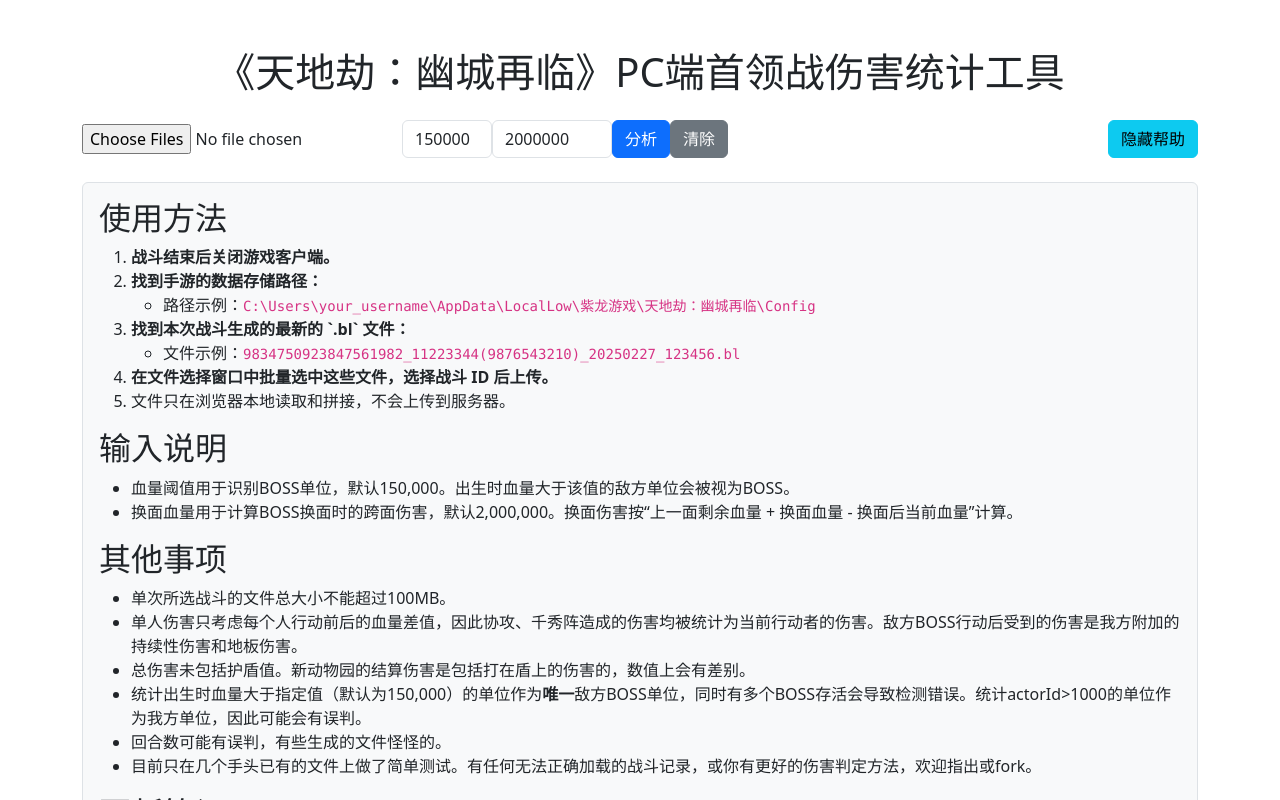
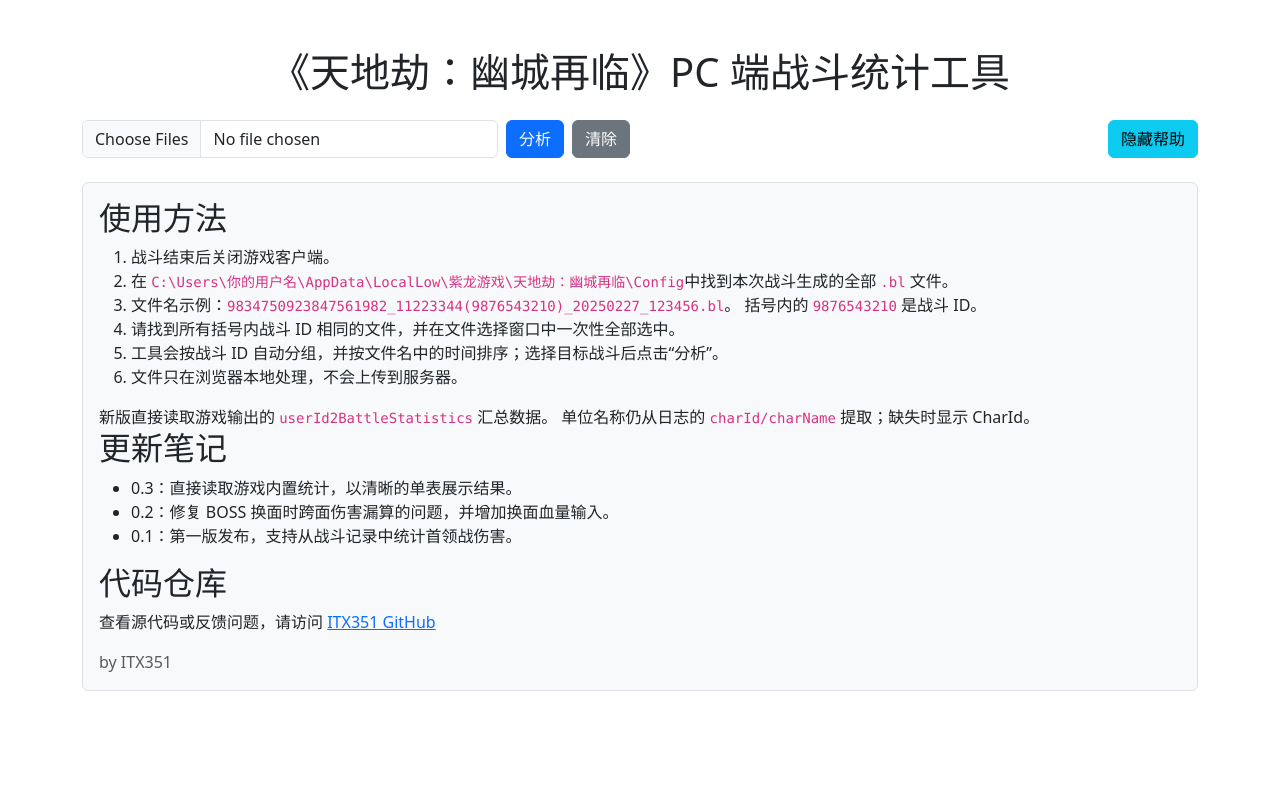
Before and after one commit to ITX351/tdj_act, a React (Create React App) app: page / in a window 1280 px wide. Both pictures are taken after a click on the button "显示帮助". Shown: the top 800 px of the page. Built offline with nearby package versions, Linux system fonts and the light colour scheme.

Commit message:
v0.3 改为展示表格 读取原生统计

```diff
--- a/src/App.css
+++ b/src/App.css
@@ -1,45 +1,14 @@
-.App {
-  text-align: center;
+.statistics-file-input {
+  width: auto;
+  min-width: min(100%, 26rem);
 }
 
-.App-logo {
-  height: 40vmin;
-  pointer-events: none;
+.statistics-battle-select {
+  width: auto;
+  max-width: 20rem;
 }
 
-@media (prefers-reduced-motion: no-preference) {
-  .App-logo {
-    animation: App-logo-spin infinite 20s linear;
-  }
+th,
+td {
+  white-space: nowrap;
 }
-
-.App-header {
-  background-color: #282c34;
-  min-height: 100vh;
-  display: flex;
-  flex-direction: column;
-  align-items: center;
-  justify-content: center;
-  font-size: calc(10px + 2vmin);
-  color: white;
-}
-
-.App-link {
-  color: #61dafb;
-}
-
-@keyframes App-logo-spin {
-  from {
-    transform: rotate(0deg);
-  }
-  to {
-    transform: rotate(360deg);
-  }
-}
-
-@media (min-width: 768px) {
-  .row > .col-md-6 {
-    display: flex;
-    flex-direction: column;
-  }
-}
--- a/src/App.js
+++ b/src/App.js
@@ -1,29 +1,24 @@
-import React, { useState, useRef } from 'react';
+import React, { useRef, useState } from 'react';
 import 'bootstrap/dist/css/bootstrap.min.css';
-import './App.css'; // 引入新的CSS文件
+import './App.css';
 
-const DEFAULT_HP_THRESHOLD = 150000; // 添加常量
-const DEFAULT_BOSS_PHASE_HP = 2000000;
 const MAX_TOTAL_FILE_SIZE = 100 * 1024 * 1024;
 const LOG_FILE_NAME_PATTERN = /^(\d+)_(\d+)\((\d+)\)_(\d{8})_(\d{6})\.bl$/i;
+const STATISTICS_MARKER = 'userId2BattleStatistics:';
+const numberFormatter = new Intl.NumberFormat('zh-CN');
 
 export const groupLogFiles = (files) => {
   const groups = new Map();
-
   Array.from(files).forEach((file) => {
     const match = file.name.match(LOG_FILE_NAME_PATTERN);
-    const playerId = match?.[1] || null;
-    const dungeonId = match?.[2] || null;
-    const battleId = match?.[3] || file.name;
-    const key = match ? `${playerId}_${dungeonId}(${battleId})` : `legacy:${file.name}`;
-    const timestamp = match ? `${match[4]}${match[5]}` : '';
+    const key = match ? `${match[1]}_${match[2]}(${match[3]})` : `legacy:${file.name}`;
     if (!groups.has(key)) {
-      groups.set(key, { key, playerId, dungeonId, battleId, files: [] });
+      groups.set(key, { key, battleId: match?.[3] || file.name, files: [] });
     }
-    groups.get(key).files.push({ file, timestamp });
+    groups.get(key).files.push({ file, timestamp: match ? `${match[4]}${match[5]}` : '' });
   });
 
-  const sortedGroups = Array.from(groups.values())
+  return Array.from(groups.values())
     .map((group) => ({
       ...group,
       files: group.files
@@ -31,351 +26,239 @@
         .map(({ file }) => file),
     }))
     .sort((a, b) => b.files.length - a.files.length || a.key.localeCompare(b.key));
-
-  return sortedGroups;
 };
 
-function App() {
-  const [fileGroups, setFileGroups] = useState([]);
-  const [selectedGroupKey, setSelectedGroupKey] = useState('');
-  const [result, setResult] = useState(null);
-  const [logs, setLogs] = useState([]);
-  const [logsVisible, setLogsVisible] = useState(false);
-  const [fileName, setFileName] = useState(''); // 添加文件名状态
-  const fileInputRef = useRef(null); // 添加引用
-  const [helpVisible, setHelpVisible] = useState(false); // 添加帮助按钮状态
-  const [hpThreshold, setHpThreshold] = useState(DEFAULT_HP_THRESHOLD); // 使用常量
-  const [bossPhaseHp, setBossPhaseHp] = useState(DEFAULT_BOSS_PHASE_HP);
+export const extractBattleStatistics = (content) => {
+  const markerIndex = content.lastIndexOf(STATISTICS_MARKER);
+  const start = content.indexOf('[', markerIndex);
+  if (markerIndex < 0 || start < 0) throw new Error('未找到游戏内置伤害统计');
 
-  const handleFileChange = (e) => {
-    const groups = groupLogFiles(e.target.files);
-    setFileGroups(groups);
-    setSelectedGroupKey(groups[0]?.key || '');
-    setResult(null);
-    setLogs([]);
-    setFileName('');
+  let depth = 0;
+  let inString = false;
+  let escaped = false;
+  for (let i = start; i < content.length; i += 1) {
+    const char = content[i];
+    if (inString) {
+      if (escaped) escaped = false;
+      else if (char === '\\') escaped = true;
+      else if (char === '"') inString = false;
+    } else if (char === '"') {
+      inString = true;
+    } else if (char === '[') {
+      depth += 1;
+    } else if (char === ']' && --depth === 0) {
+      const records = JSON.parse(content.slice(start, i + 1));
+      if (!Array.isArray(records)) throw new Error('伤害统计格式不正确');
+      return records;
+    }
+  }
+  throw new Error('伤害统计内容不完整');
 };
 
-  const handleSubmit = async (e) => {
-    e.preventDefault();
-    const selectedGroup = fileGroups.find((group) => group.key === selectedGroupKey);
-    if (!selectedGroup) {
-      alert('请选择战斗记录文件');
-      return;
+export const extractCharacterNames = (content) => {
+  const names = new Map();
+  for (const match of content.matchAll(/charId:(\d+)[^\r\n]*?charName:([^\s]+)/g)) {
+    names.set(Number(match[1]), match[2]);
   }
-    const totalSize = selectedGroup.files.reduce((sum, file) => sum + file.size, 0);
-    if (totalSize > MAX_TOTAL_FILE_SIZE) {
-      alert('所选战斗的文件总大小不能超过100MB');
-      return;
+  return names;
+};
+
+export const buildStatisticsRows = (records, names) => {
+  const totalBossDamage = records.reduce((sum, record) => sum + (record.BossDamgage || 0), 0);
+  return records
+    .map((record) => {
+      const name = names.get(record.CharId) || `未知单位（${record.CharId}）`;
+      const masterName = record.MasterCharId
+        ? names.get(record.MasterCharId) || `CharId ${record.MasterCharId}`
+        : null;
+      return {
+        ...record,
+        name: masterName ? `${name}（${masterName}所属）` : name,
+        bossDamageShare: totalBossDamage ? (record.BossDamgage || 0) / totalBossDamage : 0,
+      };
+    })
+    .sort((a, b) =>
+      (b.BossDamgage || 0) - (a.BossDamgage || 0)
+      || (b.Damage || 0) - (a.Damage || 0)
+      || a.CharId - b.CharId
+    );
+};
+
+const formatNumber = (value) => numberFormatter.format(value || 0);
+const formatPercent = (value) => `${(value * 100).toFixed(1)}%`;
+
+function App() {
+  const [groups, setGroups] = useState([]);
+  const [selectedKey, setSelectedKey] = useState('');
+  const [result, setResult] = useState(null);
+  const [helpVisible, setHelpVisible] = useState(false);
+  const fileInputRef = useRef(null);
+
+  const handleFileChange = (event) => {
+    const nextGroups = groupLogFiles(event.target.files);
+    setGroups(nextGroups);
+    setSelectedKey(nextGroups[0]?.key || '');
+    setResult(null);
+  };
+
+  const handleSubmit = async (event) => {
+    event.preventDefault();
+    const group = groups.find(({ key }) => key === selectedKey);
+    if (!group) return alert('请选择战斗记录文件');
+    if (group.files.reduce((sum, file) => sum + file.size, 0) > MAX_TOTAL_FILE_SIZE) {
+      return alert('所选战斗的文件总大小不能超过 100MB');
     }
-    const threshold = isNaN(hpThreshold) || hpThreshold <= 0 ? DEFAULT_HP_THRESHOLD : hpThreshold; // 使用常量
-    const phaseHp = isNaN(bossPhaseHp) || bossPhaseHp <= 0 ? DEFAULT_BOSS_PHASE_HP : bossPhaseHp;
-    setFileName(`${selectedGroup.key}（${selectedGroup.files.length} 个分片）`);
-    setResult(null);
-    setLogs([]);
 
     try {
-      const fileContents = await Promise.all(selectedGroup.files.map((file) => file.text()));
-      const damageInfo = parseDamageInfo(fileContents.join('\n'), threshold, phaseHp);
-
-      // 过滤并处理我方阵容
-      const allies = {};
-      Object.values(damageInfo.characters)
-        .filter(character => character.actorId >= 1000)
-        .forEach(character => {
-          if (allies[character.charName]) {
-            allies[character.charName] += character.damage;
-          } else {
-            allies[character.charName] = character.damage;
-          }
+      const content = (await Promise.all(group.files.map((file) => file.text()))).join('\n');
+      const rows = buildStatisticsRows(
+        extractBattleStatistics(content),
+        extractCharacterNames(content),
+      );
+      setResult({
+        label: `${group.key}（${group.files.length} 个文件）`,
+        rows,
+        totals: {
+          Damage: rows.reduce((sum, row) => sum + (row.Damage || 0), 0),
+          BossDamgage: rows.reduce((sum, row) => sum + (row.BossDamgage || 0), 0),
+          BeDamaged: rows.reduce((sum, row) => sum + (row.BeDamaged || 0), 0),
+          Heal: rows.reduce((sum, row) => sum + (row.Heal || 0), 0),
+        },
       });
-
-      // 将我方阵容按伤害量降序排序
-      const sortedAllies = Object.entries(allies).sort((a, b) => b[1] - a[1]);
-
-      // 过滤并处理BOSS列表
-      const bosses = Object.values(damageInfo.characters)
-        .filter(character => character.bossId !== null)
-        .map(character => ({
-          bossId: character.bossId,
-          actorId: character.actorId,
-          charName: character.charName,
-          damage: character.damage,
-        }))
-        .sort((a, b) => a.bossId - b.bossId); // 按bossId升序排序
-
-      // 计算总伤害
-      const totalAllyDamage = Object.values(allies).reduce((sum, damage) => sum + damage, 0);
-      const totalBossDamage = bosses.reduce((sum, boss) => sum + boss.damage, 0);
-
-      setResult({ sortedAllies, bosses, totalAllyDamage, totalBossDamage, totalDamage: damageInfo.totalDamage });
     } catch (error) {
       console.error(error);
-      alert('文件读取失败，请重新选择后再试。');
+      alert(`${error.message || '文件读取失败'}，请确认已选择战斗结束时生成的记录。`);
     }
   };
 
   const clearData = () => {
-    setFileGroups([]);
-    setSelectedGroupKey('');
+    setGroups([]);
+    setSelectedKey('');
     setResult(null);
-    setLogs([]);
-    setFileName('');
-    if (fileInputRef.current) {
-      fileInputRef.current.value = ''; // 重置文件输入控件
-    }
-  };
-
-  const parseDamageInfo = (content, threshold, phaseHp) => {
-    const parsedLogs = [];
-    const logMessage = (message) => parsedLogs.push(message);
-    const damageInfo = {
-      totalDamage: 0,
-      characters: {},
-      boss: {
-        curName: null,
-        curActorId: null,
-        curHp: 0,
-        bossCounter: 1, // 添加boss计数器
-      },
-    };
-
-    let currentActor = null;
-    let currentAction = null;
-
-    const calculateDamage = (damageInfo, currentActor, damage, currentAction, changeBoss=false) => {
-      damageInfo.characters[currentActor].damage += damage;
-      damageInfo.totalDamage += damage;
-      logMessage(`角色 ${damageInfo.characters[currentActor].charName} 使用 ${currentAction}，${damageInfo.boss.curActorId}${damageInfo.boss.curName} 受到了 ${damage} 伤害` + (changeBoss ? `, 换面时总伤害 ${damageInfo.totalDamage}` : ``));
-    };
-
-    const calculatePhaseChangeDamage = (nextHp) => (
-      damageInfo.boss.curHp + Math.max(0, phaseHp - nextHp)
-    );
-
-    const lines = content.split('\n');
-    lines.forEach((line) => {
-      if (line.startsWith('--CHR beforeCmdExec ')) {
-        const actorId = parseInt(line.match(/actorId:(\d+)/)[1], 10);
-        const charName = line.match(/charName:([^ ]+)/)[1];
-
-        if (actorId > 0) {
-          if (!damageInfo.characters[actorId]) {
-            damageInfo.characters[actorId] = {
-              actorId,
-              charName,
-              damage: 0,
-              bossId: null, // 初始化bossId为null
-            };
-          }
-        }
-        if (actorId < 1000) {
-          const curHp = parseInt(line.match(/curHp:(\d+)/)[1], 10);
-          if (actorId === damageInfo.boss.curActorId || curHp >= threshold) { // 使用threshold
-            if (currentActor && currentActor in damageInfo.characters) {
-              const damage = calculatePhaseChangeDamage(curHp);
-              if (damage > 0) {
-                calculateDamage(damageInfo, currentActor, damage, currentAction, true);
-              }
-            }
-            damageInfo.boss.curName = charName;
-            damageInfo.boss.curActorId = actorId;
-            damageInfo.boss.curHp = curHp;
-            damageInfo.characters[actorId].bossId = damageInfo.boss.bossCounter++; // 设置bossId并递增计数器
-          }
-        }
-      } else if (line.startsWith('--CMD actorId:')) {
-        currentActor = parseInt(line.match(/actorId:(\d+)/)[1], 10);
-        const actionMatch = line.match(/\(([^ ]+)\)/);
-        currentAction = actionMatch && actionMatch.length > 1 ? actionMatch[1] : null;
-      } else if (line.startsWith('--CHR actorId:')) {
-        const actorId = parseInt(line.match(/actorId:(\d+)/)[1], 10);
-        const curHp = parseInt(line.match(/curHp:(\d+)/)[1], 10);
-        if (actorId === damageInfo.boss.curActorId && currentActor) {
-          if (currentActor in damageInfo.characters) {
-            const damage = damageInfo.boss.curHp - curHp;
-            if (damage > 0) {
-              calculateDamage(damageInfo, currentActor, damage, currentAction);
-              damageInfo.boss.curHp = curHp;
-            } else if (curHp > damageInfo.boss.curHp) {
-              const changeBossDamage = calculatePhaseChangeDamage(curHp);
-              calculateDamage(damageInfo, currentActor, changeBossDamage, currentAction, true);
-              damageInfo.boss.curHp = curHp;
-            }
-            currentActor = null;
-            currentAction = null;
-          } else {
-            logMessage(`未找到角色 ${currentActor}`);
-          }
-        }
-      } else if (line.startsWith('--Turn:')) {
-        const currentTurn = parseInt(line.match(/--Turn:(\d+)/)[1], 10);
-        logMessage(`——当前回合 ${currentTurn}，累计伤害 ${damageInfo.totalDamage}——`);
-      }
-    });
-
-    setLogs(parsedLogs);
-    return damageInfo;
+    if (fileInputRef.current) fileInputRef.current.value = '';
   };
 
   return (
-    <div className="container mt-5">
-      <h1 className="text-center mb-4">《天地劫：幽城再临》PC端首领战伤害统计工具</h1>
-      <form onSubmit={handleSubmit} className="mb-4 d-flex justify-content-between align-items-center">
-        <div className="form-group d-flex align-items-center">
-          <input type="file" multiple className="form-control-file me-2" onChange={handleFileChange} ref={fileInputRef} />
-          {fileGroups.length > 0 && (
+    <div className="container py-5">
+      <h1 className="text-center mb-4">《天地劫：幽城再临》PC 端战斗统计工具</h1>
+      <form onSubmit={handleSubmit} className="mb-4 d-flex flex-wrap gap-2 align-items-center">
+        <input
+          type="file"
+          multiple
+          accept=".bl,.txt"
+          className="form-control statistics-file-input"
+          onChange={handleFileChange}
+          ref={fileInputRef}
+        />
+        {groups.length > 0 && (
           <select
-              className="form-select me-2"
-              style={{ width: 'auto', maxWidth: '260px', flex: '0 0 auto' }}
+            className="form-select statistics-battle-select"
             aria-label="选择战斗"
-              value={selectedGroupKey}
-              onChange={(e) => setSelectedGroupKey(e.target.value)}
+            value={selectedKey}
+            onChange={(event) => setSelectedKey(event.target.value)}
           >
-              {fileGroups.map((group) => (
+            {groups.map((group) => (
               <option key={group.key} value={group.key}>
                 战斗 {group.battleId}（{group.files.length} 个文件）
               </option>
             ))}
           </select>
         )}
-          <input
-            type="text"
-            className="form-control"
-            style={{ width: '90px' }}
-            value={hpThreshold === 0 ? '' : hpThreshold} // 为空时不显示NaN
-            onChange={(e) => setHpThreshold(e.target.value === '' ? '' : parseInt(e.target.value, 10))}
-            placeholder="输入血量阈值"
-          />
-          <input
-            type="text"
-            className="form-control ml-2"
-            style={{ width: '120px' }}
-            value={bossPhaseHp === 0 ? '' : bossPhaseHp}
-            onChange={(e) => setBossPhaseHp(e.target.value === '' ? '' : parseInt(e.target.value, 10))}
-            placeholder="输入换面血量"
-          />
-          <button type="submit" className="btn btn-primary mr-2">分析</button>
-          <button type="button" className="btn btn-secondary mr-2" onClick={clearData}>清除</button>
-        </div>
-        <button type="button" className="btn btn-info" onClick={() => setHelpVisible(!helpVisible)}>
+        <button type="submit" className="btn btn-primary">分析</button>
+        <button type="button" className="btn btn-secondary" onClick={clearData}>清除</button>
+        <button type="button" className="btn btn-info ms-auto" onClick={() => setHelpVisible(!helpVisible)}>
           {helpVisible ? '隐藏帮助' : '显示帮助'}
         </button>
       </form>
+
       {helpVisible && (
         <div className="mb-4 p-3 border rounded bg-light">
           <h2>使用方法</h2>
           <ol>
-            <li><strong>战斗结束后关闭游戏客户端。</strong></li>
-            <li><strong>找到手游的数据存储路径：</strong>
-              <ul>
-                <li>路径示例：<code>C:\Users\your_username\AppData\LocalLow\紫龙游戏\天地劫：幽城再临\Config</code></li>
-              </ul>
+            <li>战斗结束后关闭游戏客户端。</li>
+            <li>
+              在 <code>C:\Users\你的用户名\AppData\LocalLow\紫龙游戏\天地劫：幽城再临\Config</code>
+              中找到本次战斗生成的全部 <code>.bl</code> 文件。
             </li>
-            <li><strong>找到本次战斗生成的最新的 `.bl` 文件：</strong>
-              <ul>
-                <li>文件示例：<code>9834750923847561982_11223344(9876543210)_20250227_123456.bl</code></li>
-              </ul>
+            <li>
+              文件名示例：
+              <code>9834750923847561982_11223344(9876543210)_20250227_123456.bl</code>。
+              括号内的 <code>9876543210</code> 是战斗 ID。
             </li>
-            <li><strong>在文件选择窗口中批量选中这些文件，选择战斗 ID 后上传。</strong></li>
-            <li>文件只在浏览器本地读取和拼接，不会上传到服务器。</li>
+            <li>
+              请找到所有括号内战斗 ID 相同的文件，并在文件选择窗口中一次性全部选中。
+            </li>
+            <li>工具会按战斗 ID 自动分组，并按文件名中的时间排序；选择目标战斗后点击“分析”。</li>
+            <li>文件只在浏览器本地处理，不会上传到服务器。</li>
           </ol>
-          <h2>输入说明</h2>
-          <ul>
-            <li>血量阈值用于识别BOSS单位，默认150,000。出生时血量大于该值的敌方单位会被视为BOSS。</li>
-            <li>换面血量用于计算BOSS换面时的跨面伤害，默认2,000,000。换面伤害按“上一面剩余血量 + 换面血量 - 换面后当前血量”计算。</li>
-          </ul>
-          <h2>其他事项</h2>
-          <ul>
-            <li>单次所选战斗的文件总大小不能超过100MB。</li>
-            <li>单人伤害只考虑每个人行动前后的血量差值，因此协攻、千秀阵造成的伤害均被统计为当前行动者的伤害。敌方BOSS行动后受到的伤害是我方附加的持续性伤害和地板伤害。</li>
-            <li>总伤害未包括护盾值。新动物园的结算伤害是包括打在盾上的伤害的，数值上会有差别。</li>
-            <li>统计出生时血量大于指定值（默认为150,000）的单位作为<b>唯一</b>敌方BOSS单位，同时有多个BOSS存活会导致检测错误。统计actorId&gt;1000的单位作为我方单位，因此可能会有误判。</li>
-            <li>回合数可能有误判，有些生成的文件怪怪的。</li>
-            <li>目前只在几个手头已有的文件上做了简单测试。有任何无法正确加载的战斗记录，或你有更好的伤害判定方法，欢迎指出或fork。</li>
-          </ul>
+          <p className="mb-0">
+            新版直接读取游戏输出的 <code>userId2BattleStatistics</code> 汇总数据。
+            单位名称仍从日志的 <code>charId/charName</code> 提取；缺失时显示 CharId。
+          </p>
           <h2>更新笔记</h2>
           <ul>
-            <li>0.3：支持批量选择分片，并按战斗 ID 分组、按文件名时间顺序拼接。</li>
-            <li>0.2：修复BOSS换面时跨面伤害漏算的问题，并增加换面血量输入。</li>
+            <li>0.3：直接读取游戏内置统计，以清晰的单表展示结果。</li>
+            <li>0.2：修复 BOSS 换面时跨面伤害漏算的问题，并增加换面血量输入。</li>
             <li>0.1：第一版发布，支持从战斗记录中统计首领战伤害。</li>
           </ul>
           <h2>代码仓库</h2>
-          <p>查看代码仓库，请访问 <a href="https://github.com/ITX351/tdj_act" target="_blank" rel="noreferrer">ITX351 GitHub</a></p>
+          <p>
+            查看源代码或反馈问题，请访问{' '}
+            <a href="https://github.com/ITX351/tdj_act" target="_blank" rel="noreferrer">
+              ITX351 GitHub
+            </a>
+          </p>
+          <p className="mb-0 text-muted">by ITX351</p>
         </div>
       )}
+
       {result && (
-        <div>
-          <h2 className="mb-4">统计结果</h2>
-          <p>当前加载文件: {fileName}</p>
-          <div className="row">
-            <div className="col-md-6 mb-4">
-              <h3>我方阵容</h3>
-              <table className="table table-striped">
+        <section>
+          <h2 className="mb-2">单位战斗统计</h2>
+          <p className="text-muted">当前加载：{result.label}</p>
+          <div className="table-responsive">
+            <table className="table table-striped table-hover align-middle">
               <thead>
                 <tr>
-                    <th>角色名</th>
-                    <th>伤害</th>
+                  <th>单位</th>
+                  <th className="text-end">总伤害</th>
+                  <th className="text-end">首领伤害</th>
+                  <th className="text-end">占比</th>
+                  <th className="text-end">承伤</th>
+                  <th className="text-end">治疗</th>
+                  <th className="text-end">暴击次数</th>
+                  <th className="text-end">最高单次伤害</th>
                 </tr>
               </thead>
               <tbody>
-                  {result.sortedAllies.map(([charName, damage]) => (
-                    <tr key={charName}>
-                      <td>{charName}</td>
-                      <td>{damage}</td>
+                {result.rows.map((row) => (
+                  <tr key={`${row.CharId}-${row.MasterCharId}`}>
+                    <td>{row.name}</td>
+                    <td className="text-end">{formatNumber(row.Damage)}</td>
+                    <td className="text-end">{formatNumber(row.BossDamgage)}</td>
+                    <td className="text-end">{formatPercent(row.bossDamageShare)}</td>
+                    <td className="text-end">{formatNumber(row.BeDamaged)}</td>
+                    <td className="text-end">{formatNumber(row.Heal)}</td>
+                    <td className="text-end">{formatNumber(row.Critical)}</td>
+                    <td className="text-end">{formatNumber(row.MaxDamage)}</td>
                   </tr>
                 ))}
               </tbody>
               <tfoot>
-                  <tr>
-                    <td>总伤害</td>
-                    <td>{result.totalAllyDamage}</td>
+                <tr className="table-dark">
+                  <th>合计</th>
+                  <th className="text-end">{formatNumber(result.totals.Damage)}</th>
+                  <th className="text-end">{formatNumber(result.totals.BossDamgage)}</th>
+                  <th className="text-end">{result.totals.BossDamgage ? '100.0%' : '0.0%'}</th>
+                  <th className="text-end">{formatNumber(result.totals.BeDamaged)}</th>
+                  <th className="text-end">{formatNumber(result.totals.Heal)}</th>
+                  <th />
+                  <th />
                 </tr>
               </tfoot>
             </table>
           </div>
-            <div className="col-md-6 mb-4">
-              <h3>BOSS列表</h3>
-              <table className="table table-striped">
-                <thead>
-                  <tr>
-                    {/* <th>Actor ID</th> */}
-                    <th>角色名</th>
-                    <th>受到伤害</th>
-                  </tr>
-                </thead>
-                <tbody>
-                  {result.bosses.map(boss => (
-                    <tr key={boss.actorId}>
-                      {/* <td>{boss.actorId}</td> */}
-                      <td>{boss.charName}</td>
-                      <td>{boss.damage}</td>
-                    </tr>
-                  ))}
-                </tbody>
-                <tfoot>
-                  <tr>
-                    <td>总承伤</td>
-                    <td>{result.totalBossDamage}</td>
-                  </tr>
-                </tfoot>
-              </table>
-            </div>
-          </div>
-          <div className="mb-4">
-            <h3>总伤害</h3>
-            <p>{result.totalDamage}</p>
-          </div>
-        </div>
-      )}
-      {logs.length > 0 && (
-        <div>
-          <h2>日志</h2>
-          <button className="btn btn-link" onClick={() => setLogsVisible(!logsVisible)}>
-            {logsVisible ? '折叠' : '展开'}
-          </button>
-          {logsVisible && <pre className="bg-light p-3">{logs.join('\n')}</pre>}
-        </div>
+        </section>
       )}
     </div>
   );
```
Also changed, not shown: 3 other files (tests, documents, lock files or other folders). Lines whose indentation alone changed are shown as unchanged.
